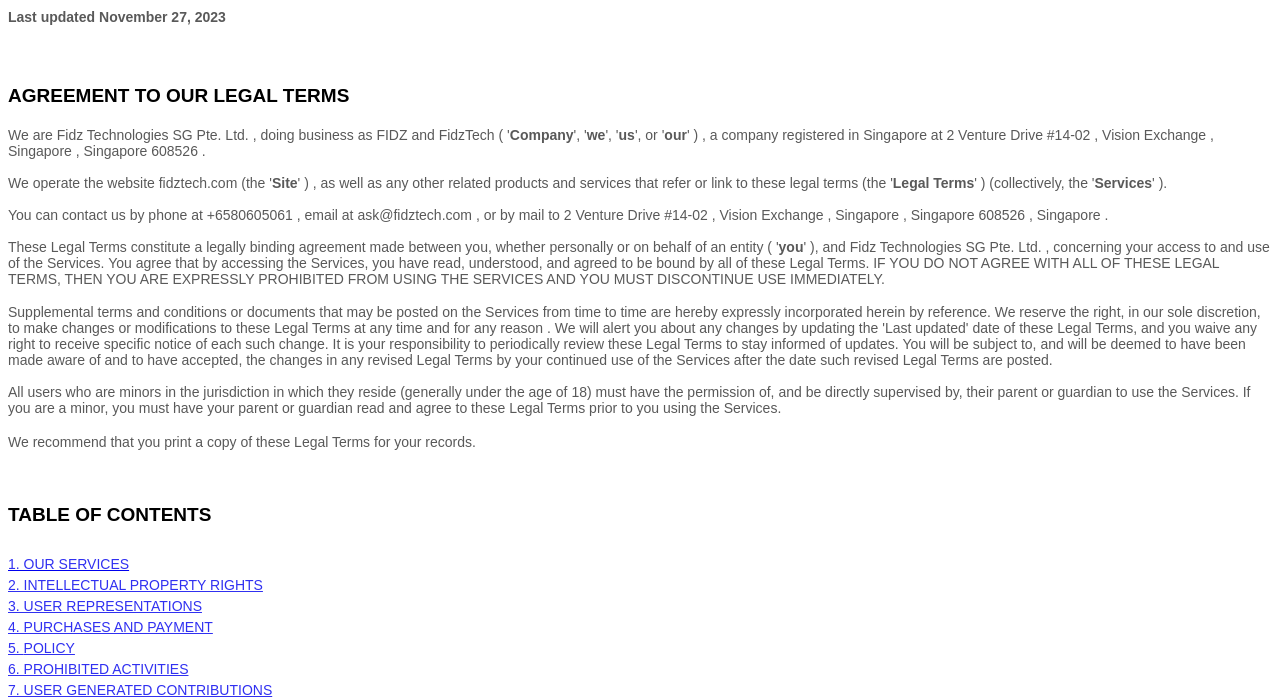
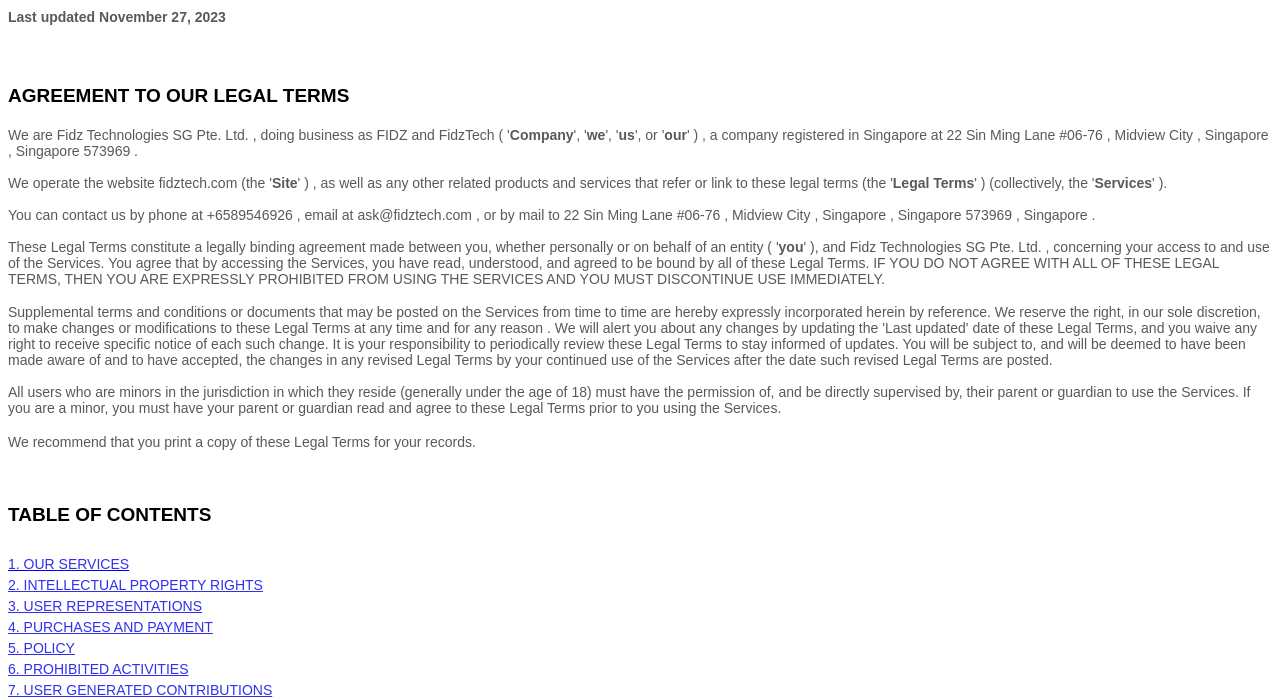
Before and after one commit to fidztech/termsofservice, a plain HTML site: page index.html in a window 1280 px wide. Shown: the part 64-764 px from the top of the page. Drawn offline with Linux system fonts and the light colour scheme.

Commit message:
Update index.html

```diff
--- a/index.html
+++ b/index.html
@@ -125,10 +125,10 @@
                               </span>
                            </span>
                            at
-                           <bdt class="question">2 Venture Drive #14-02</bdt>
+                           <bdt class="question">22 Sin Ming Lane #06-76</bdt>
                            <bdt class="block-component"></bdt>
                            ,
-                           <bdt class="question"> Vision Exchange</bdt>
+                           <bdt class="question"> Midview City</bdt>
                            <span style="font-size:11.0pt;line-height:115%;
                               Arial;mso-fareast-font-family:Calibri;color:#595959;mso-themecolor:text1;
                               mso-themetint:166;">
@@ -152,7 +152,7 @@
                                     <bdt class="question">Singapore</bdt>
                                     <bdt class="statement-end-if-in-editor"></bdt>
                                     <bdt class="block-component"></bdt>
-                                    <bdt class="question">608526</bdt>
+                                    <bdt class="question">573969</bdt>
                                     <bdt class="statement-end-if-in-editor"></bdt>
                                  </span>
                               </span>
@@ -214,17 +214,17 @@
                   You can contact us by
                   <bdt class="block-component"></bdt>
                   phone at
-                  <bdt class="question">+6580605061</bdt>
+                  <bdt class="question">+6589546926</bdt>
                   , email at
                   <bdt class="question">ask@fidztech.com</bdt>
                   <bdt class="block-component"></bdt>
                   ,
                   <bdt class="statement-end-if-in-editor"></bdt>
                   or by mail to
-                  <bdt class="question">2 Venture Drive #14-02</bdt>
+                  <bdt class="question">22 Sin Ming Lane #06-76</bdt>
                   <bdt class="block-component"></bdt>
                   ,
-                  <bdt class="question"> Vision Exchange</bdt>
+                  <bdt class="question"> Midview City</bdt>
                   <bdt class="statement-end-if-in-editor"></bdt>
                   ,
                   <bdt class="question">Singapore</bdt>
@@ -233,7 +233,7 @@
                   <bdt class="question">Singapore</bdt>
                   <bdt class="statement-end-if-in-editor"></bdt>
                   <bdt class="block-component"></bdt>
-                  <bdt class="question">608526</bdt>
+                  <bdt class="question">573969</bdt>
                   <bdt class="statement-end-if-in-editor"></bdt>
                   <bdt class="block-component">
                      <bdt class="block-component">, </bdt>
@@ -835,7 +835,7 @@
                   <strong>
                      <bdt class="block-component"></bdt>
                      Phone:
-                     <bdt class="question">+6580605061</bdt>
+                     <bdt class="question">+6589546926</bdt>
                      <bdt class="statement-end-if-in-editor"></bdt>
                   </strong>
                </span>
```
